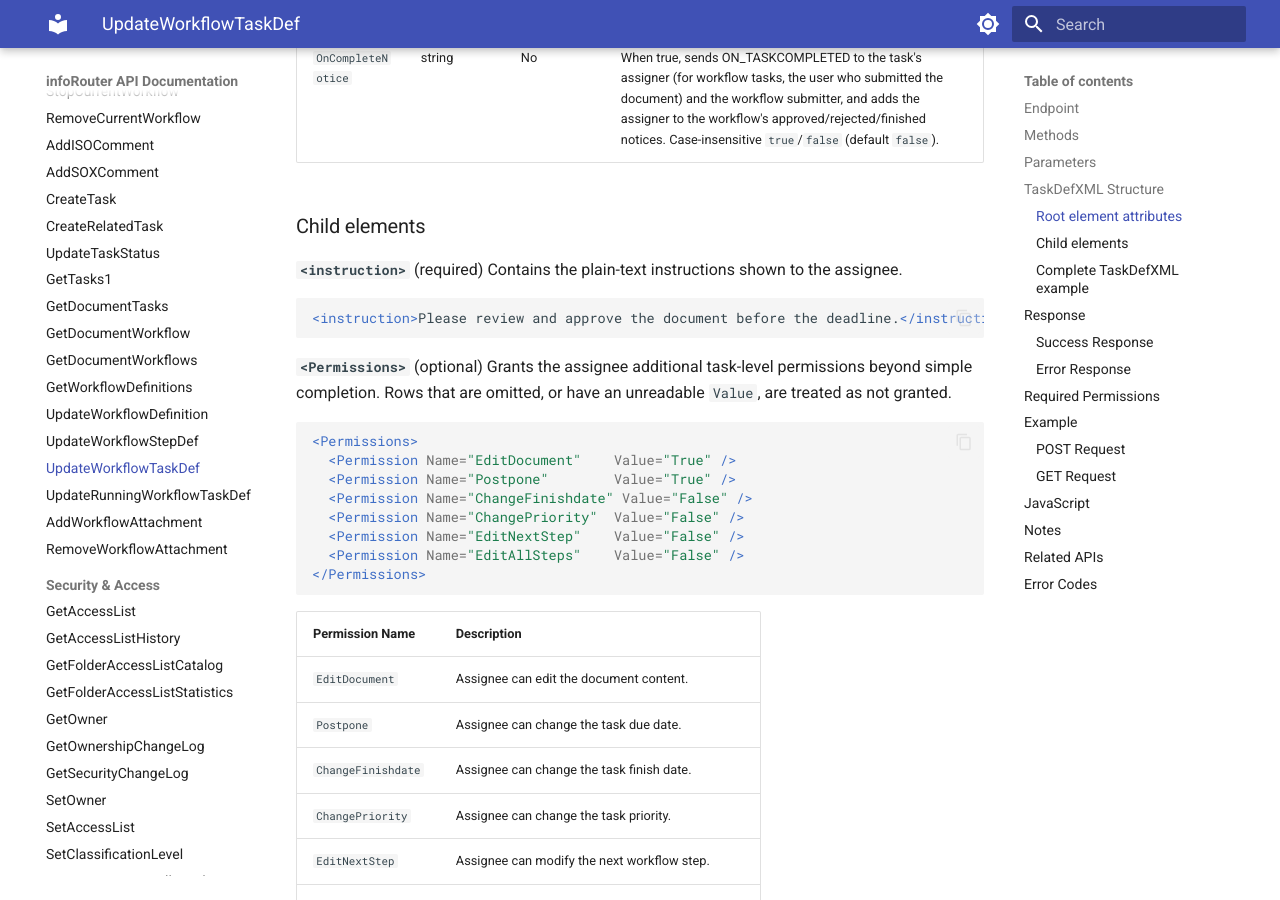
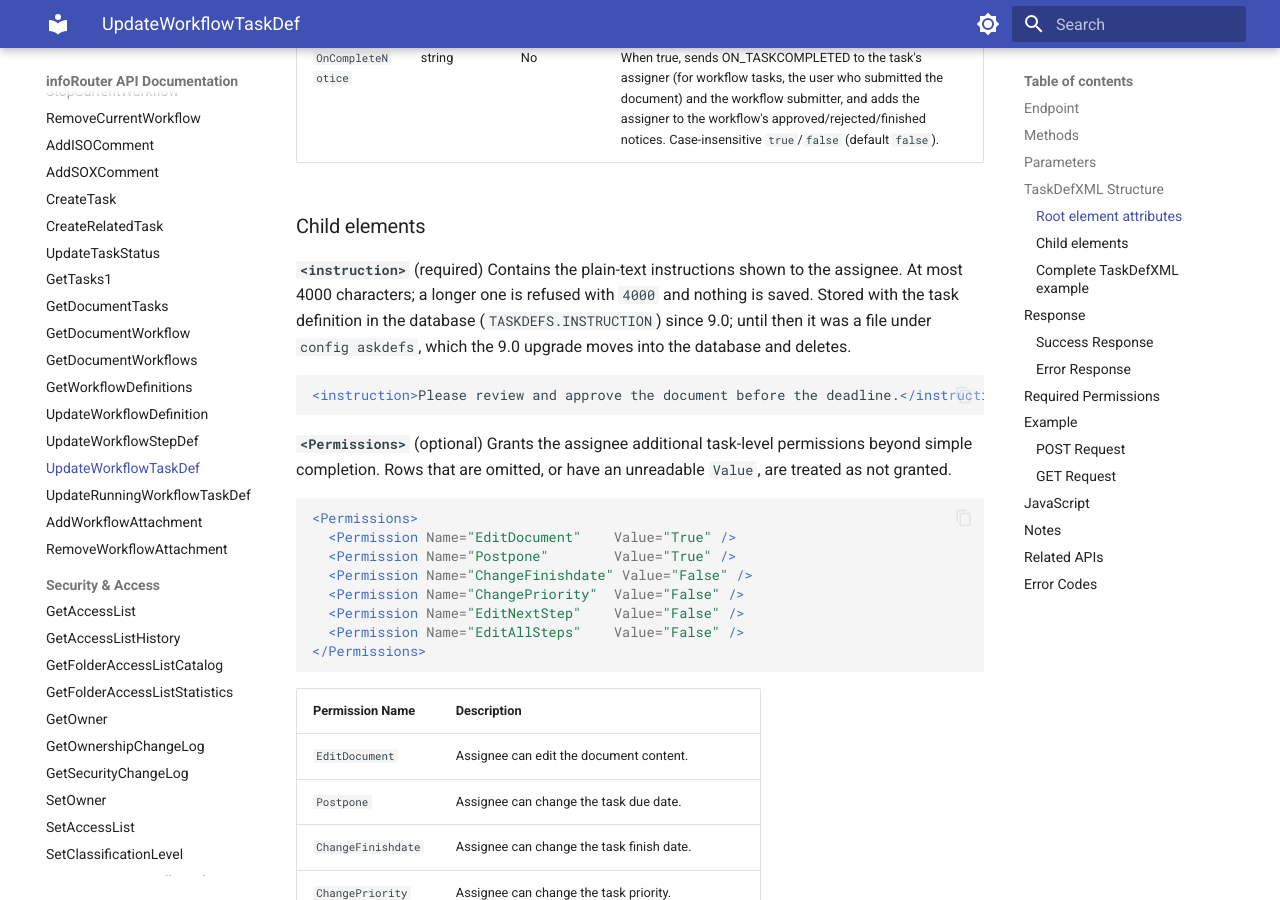
Before and after one commit to inforouter/apidocs, an MkDocs documentation site: the page built from docs/UpdateWorkflowTaskDef.md, in a window 1280 px wide and 900 px high, scrolled down 2563 px. Built offline with MkDocs 1.6.1 and Material for MkDocs 9.7.7, drawn with Linux system fonts in a browser that asks for light colours; some of the changed text lies outside the part shown.

Commit message:
AddFlowTaskDef, UpdateWorkflowTaskDef: the instruction is at most 4000 characters and is stored in the database from 9.0
Co-Authored-By: Claude Opus 5.5 <noreply@anthropic.com>

````diff
--- a/docs/UpdateWorkflowTaskDef.md
+++ b/docs/UpdateWorkflowTaskDef.md
@@ -49,7 +49,7 @@ The `taskDefXML` parameter uses the same XML format as `AddFlowTaskDef`. The roo
 ### Child elements
 
 **`<instruction>`** (required)
-Contains the plain-text instructions shown to the assignee.
+Contains the plain-text instructions shown to the assignee. At most 4000 characters; a longer one is refused with `4000` and nothing is saved. Stored with the task definition in the database (`TASKDEFS.INSTRUCTION`) since 9.0; until then it was a file under `config	askdefs`, which the 9.0 upgrade moves into the database and deletes.
 
 ```xml
 <instruction>Please review and approve the document before the deadline.</instruction>
@@ -255,7 +255,7 @@ await call('UpdateWorkflowTaskDef', {
 - The `taskDefXML` value must be URL-encoded when sent via GET or form-encoded POST.
 - The entire task definition is replaced by the supplied `taskDefXML`. Any attributes or child elements omitted from the XML will revert to their defaults. In particular `OnCompleteNotice` resets to false and `righttype` to 0 (No access) when omitted. GetFlowDef does not return `OnCompleteNotice`, and returns the right as a `<RightType RightTypeId>` element rather than a `righttype` attribute.
 - `DeadLine` is required and must be greater than `0`.
-- `instruction` is required and must not be empty.
+- `instruction` is required, must not be empty, and may be at most 4000 characters.
 - `SupervisorNotificationOnDue` is in days relative to the task due date when the task supervisor (`SuperVisorId`) is notified: negative = before due (`-1` = one day before), `0` = at the due date, positive = after. Only sent if `SuperVisorId` > 0. The same notice also goes to the workflow's supervisors (users and group members). A task without its own supervisor sends none.
 
 ## Related APIs
````
Also changed, not shown: docs/AddFlowTaskDef.md (+2 -2 lines).
